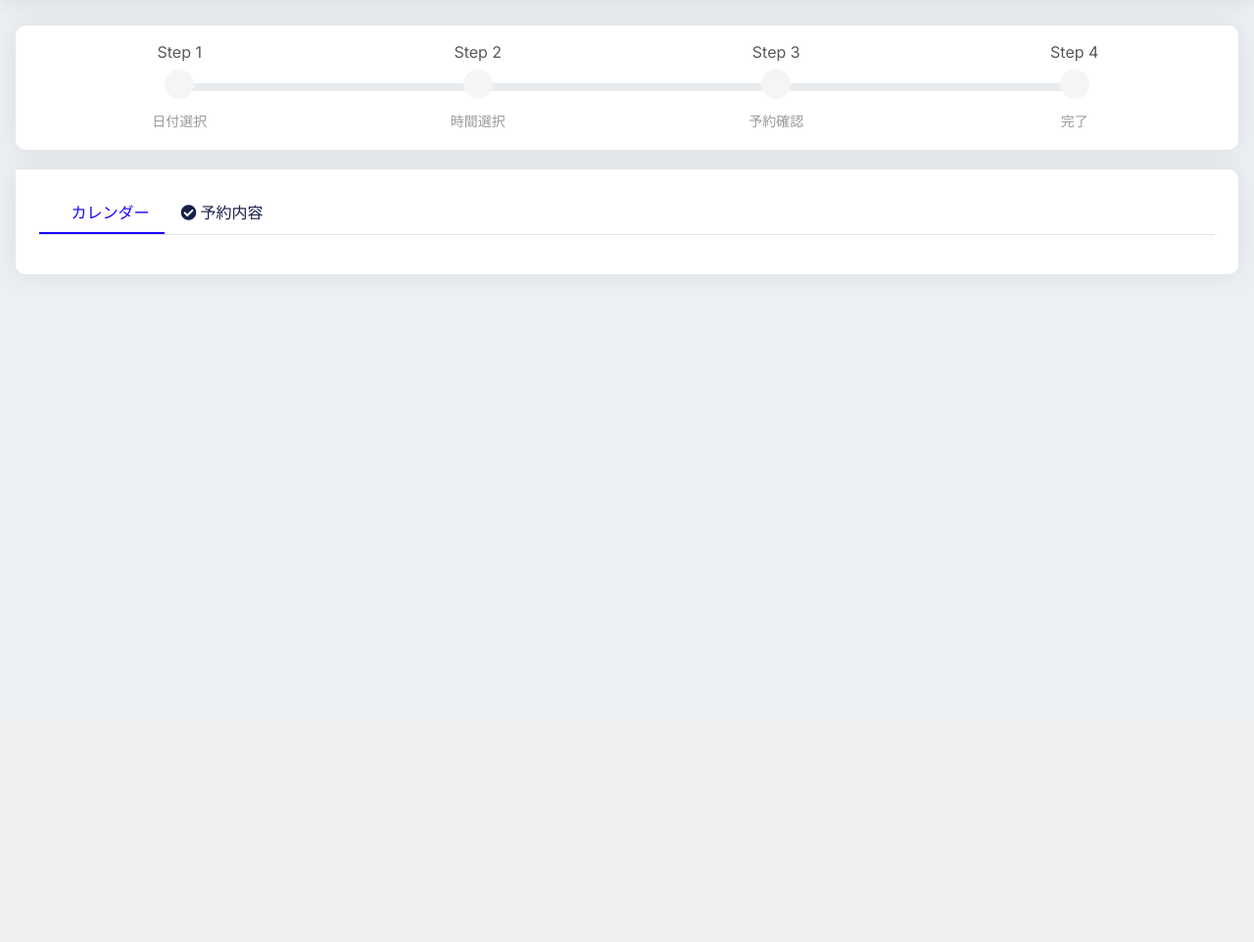
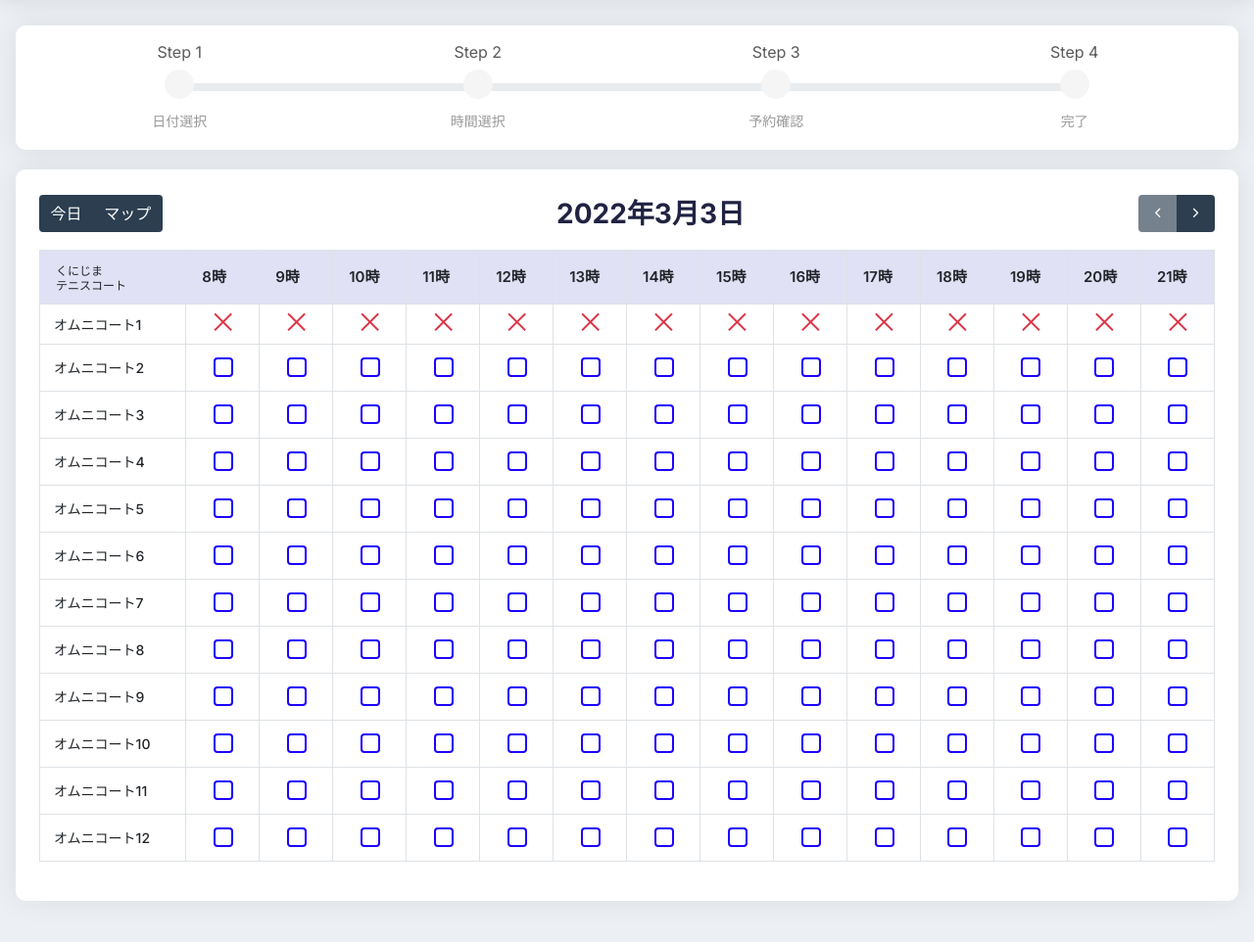
Before and after one commit to manabuyoshikawa0109/kunijima, a Laravel app: template resources/views/user/pages/auth/reservation/select_time.blade.php in a window 1280 px wide. Shown: the part 70-1032 px from the top of the page at 98% size. Before the commit the page ends 350 px from the top, so only its background shows below. Run offline with Laravel 8, Linux system fonts and the light colour scheme; the template is opened without the code that fills it, so the values that code supplies are empty; some libraries are stand-ins or nearby versions; some web fonts are replaced.

Commit message:
テニスコート予約画面（時間選択） チェックボックスでテニスコートの予約をできるよう画面実装

```diff
--- /dev/null
+++ b/public/common/assets/css/timeline-day.css
@@ -0,0 +1,76 @@
+.table-responsive td {
+	padding: 8px 14px;
+}
+
+@media screen and (max-width: 767px) {
+	.table-responsive td {
+		padding: 5px 8px;
+	}
+}
+
+.table-responsive th {
+	background: #e1e1f5;
+}
+
+.custom-control-label::before, .custom-control-label::after {
+    top: 5px !important;
+    left: -27px !important;
+}
+
+.table-responsive th:first-child {
+	line-height: 1;
+}
+
+.ti-close {
+    font-size: 20px;
+    font-weight: bold;
+}
+
+.toolbar {
+    display: flex;
+    justify-content: space-between;
+    align-items: center;
+}
+
+.toolbar-title {
+    font-size: 1.75em;
+    font-weight: 700;
+    color: #202342;
+}
+
+@media screen and (max-width: 767px) {
+    .toolbar-title {
+        font-size: 1.15em;
+    }
+}
+
+.button-group {
+    display: flex;
+    align-items: center;
+}
+
+.button-group button, .button-group button:hover {
+    background-color: #2C3E50;
+    color: white;
+    padding: 0.4em 0.65em;
+}
+
+.button-group > button:first-child {
+    border-top-right-radius: 0;
+    border-bottom-right-radius: 0;
+}
+
+.button-group > button:last-child {
+    border-top-left-radius: 0;
+    border-bottom-left-radius: 0;
+}
+
+/*
+カレンダー上のボタンと文字サイズの調整
+*/
+@media screen and (max-width: 767px) {
+    .button-group button {
+        padding: 0.3em 0.55em !important;
+        font-size: 0.8rem !important;
+    }
+}
--- a/resources/views/user/pages/auth/reservation/select_time.blade.php
+++ b/resources/views/user/pages/auth/reservation/select_time.blade.php
@@ -1,6 +1,6 @@
 @push('links')
 <link rel="stylesheet" type="text/css" href="/common/plugins/fullcalendar/main.min.css">
-<link rel="stylesheet" type="text/css" href="/common/assets/css/fullcalendar.css?{{ (now())->format('Ymdhis') }}">
+<link rel="stylesheet" type="text/css" href="/common/assets/css/timeline-day.css?{{ (now())->format('Ymdhis') }}">
 <style type="text/css">
 .table-responsive td{
 	padding: 8px 14px;
@@ -11,7 +11,7 @@
 	}
 }
 .table-responsive th{
-	background: rgba(208,208,208,.3);
+	background: #e1e1f5;
 }
 .table-responsive td:first-child, .table-responsive th:first-child {
 	border-left: 1px solid #dee2e6 !important;
@@ -21,9 +21,6 @@
 }
 .table-responsive tbody tr{
 	border-bottom: 1px solid #dee2e6 !important;
-}
-.table-responsive td:first-child, .table-responsive td:nth-child(2), .table-responsive td:last-child{
-	width: 1px;
 }
 </style>
 @endpush
@@ -36,59 +33,60 @@
 
 		@include('user.pages.auth.reservation.common.steps')
 
-		<div class="card-box p-sm-4 px-2 py-3 mb-4" style="border-top-left-radius: 0 !important;">
-			<div class="tab">
-				<ul class="nav nav-tabs customtab mb-3" role="tablist">
-					<li class="nav-item">
-						<a class="nav-link active" data-toggle="tab" href="#select-time-calendar" role="tab" aria-selected="true"><span class="micon dw dw-calendar-1 mr-1"></span>カレンダー</a>
-					</li>
-					<li class="nav-item">
-						<a class="nav-link" data-toggle="tab" href="#reservation" role="tab" aria-selected="false"><i class="fas fa-check-circle mr-1"></i>予約内容</a>
-					</li>
-				</ul>
-
-				<div class="tab-content">
-					<div class="tab-pane fade show active" id="select-time-calendar" role="tabpanel">
-						<div class="calendar-wrap">
-							<div id="calendar"></div>
+		<div class="card-box p-sm-4 px-2 py-3 mb-4">
+			<form action="{{ $page->confirmUrl() }}" method="post">
+				@csrf
+				<div class="toolbar col-12 px-0 mb-3">
+					<div class="button-group">
+						<button type="button" class="btn" onclick="location.href=''">今日</button>
+						<button type="button" class="btn" data-toggle="modal" data-target="#courtMapModal">マップ</button>
+					</div>
+					<div class="toolbar-title">
+						2022年3月3日
+					</div>
+					<div class="button-group">
+						<button disabled type="button" class="btn" onclick="location.href=''"><span class="fc-icon fc-icon-chevron-left"></span></button>
+						<button type="button" class="btn" onclick="location.href=''"><span class="fc-icon fc-icon-chevron-right"></span></button>
 					</div>
 				</div>
-					<div class="tab-pane fade" id="reservation" role="tabpanel">
-						<form action="{{ $page->confirmUrl() }}" method="post">
-							@csrf
 				<div class="table-responsive">
 					<table class="table table-bordered">
 						<thead>
 							<tr>
-											@for ($hour = 7; $hour <= 21; $hour++)
-											@if($hour === 7)
-												<th>くにじまテニス</th>
-											@else
-												<th>{{ $hour }}時</th>
-											@endif
+								<th class="align-middle"><small>くにじま<br>テニスコート</small></th>
+								@for ($hour = 8; $hour <= 21; $hour++)
+								<th class="align-middle">{{ $hour }}時</th>
 								@endfor
 							</tr>
 						</thead>
 						<tbody>
 							@for ($court = 1; $court <= 12; $court++)
 							<tr>
-											@for ($hour = 7; $hour <= 21; $hour++)
-											@if($hour === 7)
 								<td>オムニコート{{ $court }}</td>
+								@for ($hour = 8; $hour <= 21; $hour++)
+								<td class="text-center">
+									@if($court === 1)
+									<span class="icon-copy ti-close text-danger"></span>
 									@else
-												<td>
 									<div class="custom-control custom-checkbox mb-5">
-														<input type="checkbox" class="custom-control-input" id="customCheck-{{ $court }}-{{ $hour }}">
-														<label class="custom-control-label" for="customCheck-{{ $court }}-{{ $hour }}"></label>
+										<input type="checkbox" class="custom-control-input" id="reservation-check-{{ $court }}-{{ $hour }}" data-court="{{ $court }}" data-hour="{{ $hour }}">
+										<label class="custom-control-label" for="reservation-check-{{ $court }}-{{ $hour }}"></label>
 									</div>
+									@endif
 								</td>
-											@endif
 								@endfor
 							</tr>
 							@endfor
 						</tbody>
 					</table>
 				</div>
+			</form>
+		</div>
+	</div>
+</div>
+
+{{--
+	<button type="submit" class="btn btn-sm btn-dark"><i class="fas fa-check-circle mr-1"></i>予約内容を確認する</button>
 	<div class="table-responsive">
 		<table class="table table-sm">
 			<thead>
@@ -112,16 +110,8 @@
 			</tbody>
 		</table>
 	</div>
-							<div class="mt-1">
-								<button type="submit" class="btn btn-sm btn-dark"><i class="fas fa-check-circle mr-1"></i>予約内容を確認する</button>
-							</div>
-						</form>
-					</div>
-				</div>
-			</div>
-		</div>
-	</div>
-</div>
+
+--}}
 
 {{-- くにじまテニスコートマップ用モーダル --}}
 @include('user.pages.auth.include.court_map_modal')
@@ -132,176 +122,9 @@
 @endsection
 
 @push('scripts')
-<script src="/common/plugins/fullcalendar/main.min.js"></script>
 <script type="text/javascript">
-function zeroPadding(number){
-	return ('0' + number).slice(-2);
-}
+$(function(){
 
-$(function(){
-	var reservations = {};
-	var inputs = {};
-	var index = 0;
-	var count = 1;
-
-	// バージョン5.5.1 プロパティの書き方が昔と異なるので注意
-	var calendarEl = document.getElementById('calendar');
-	var calendar = new FullCalendar.Calendar(calendarEl, {
-		initialView: 'resourceTimelineDay', // 日にち表示
-		locale: 'ja',
-		initialDate: '{{ $page->selectedDate }}',
-		height: 'auto', // カレンダーの縦スクロールバーを表示させない
-		resourceAreaWidth: "14%", // resources表示幅（FullCalendar表示に対しての割合）
-		// resourceGroupField: 'facility', // resourcesのどのプロパティでグループ化するか
-		slotMinTime: '08:00:00',
-		slotMaxTime: '22:00:00',
-		slotDuration: '01:00:00', // 時間幅
-		selectable: true, // クリック/ドラッグ&ドロップで時間選択可能にするか
-		unselectAuto: false, // どこかクリックされたら選択をクリアにするか
-		// 違う日付に移動した際に、resourcesを再読み込みするか
-		refetchResourcesOnNavigate: false, // ※resourcesやeventsをAPIで取得する際に、表示されているカレンダーの開始日と終了日をパラメータで送る
-		customButtons: {
-			courtMapModalShowButton: {
-				text: '施設',
-				click: function() {
-					$('#courtMapModal').modal('show');
-				}
-			},
-			// instructionsModalShowButton: {
-			// 	text: '操作方法',
-			// 	click: function() {
-			// 		$('#instructionsModal').modal('show');
-			// 	}
-			// }
-		},
-		headerToolbar: {
-			start: 'today,courtMapModalShowButton', // カンマ区切り・・・ボタン隣接、スペース区切り・・・ボタン間にスペース
-			center: 'title',
-			end: 'prev,next'
-		},
-		buttonText: {
-			today: '今日',
-		},
-		validRange: {
-			start: '{{ $page->reservableFirstDay() }}',
-			end: '{{ $page->reservableLastDay() }}',
-		},
-		// resourcesの項目タイトルの設定
-		resourceAreaColumns: [
-			{
-				field: 'title',
-				headerContent: 'くにじまテニスコート'
-			},
-		],
-		// TODO: resourcesの順番をid順にしたい
-		resourceOrder: '{{ implode(",", range(1, 12))}}',
-		resources: [
-			@foreach(range(1, 12) as $number)
-			{
-				id: '{{ $number }}',
-				title: 'オムニコート{{ $number }}',
-				facility: 'くにじまテニスコート',
-			},
-			@endforeach
-		],
-		// PHPのAPIで取得
-		// resources: {
-		//     url:
-		//     method: 'POST'
-		// }
-		// イベントがすでに登録されている箇所の選択する度に呼ばれる(falseを返すと選択を許可しない)
-		selectOverlap: function(event) {
-			alert('他の利用者が既に予約しているので、その時間帯の施設予約はできません。');
-			return false;
-		},
-		dateClick: function(info) {
-		},
-		// クリック/ドラッグ&ドロップで選択した日付の開始時間と終了時間を取得
-		select: function(selectionInfo){
-
-			var courtId = selectionInfo.resource.id;
-
-			// クリック1回目：開始時間の値のみ取得
-			if(count === 1){
-				var start = selectionInfo.startStr;
-				// inputの値
-				start = moment(start).format('YYYY-MM-DD HH:mm');
-
-				// バリデーション用の値
-				var startDate = moment(start).format('YYYY-MM-DD');
-
-				// 表示用の値
-				var courtName = selectionInfo.resource.title;
-				var year = moment(start).format('YYYY年');
-				var monthDay = moment(start).format('M月D日');
-				var startTime = moment(start).format('h:mm');
-				// 2回目のクリックに備えて一時退避
-				inputs = {
-					court_id : courtId,
-					court_name : courtName,
-					start : start,
-					startDate : startDate,
-					year : year,
-					monthDay : monthDay,
-					startTime : startTime,
-				};
-				count++;
-				return;
-			}
-
-			if(count === 2){
-				// 開始時間と終了時間のコートが同じか確認
-				if(inputs.court_id !== courtId){
-					alert('同じコートを選択してください。')
-					inputs = {};
-					count = 1;
-					return;
-				}
-				var end = selectionInfo.endStr;
-
-				// inputの値
-				end = moment(end).format('YYYY-MM-DD HH:mm');
-
-				// バリデーション用の値
-				var endDate = moment(end).format('YYYY-MM-DD');
-
-				if(inputs.startDate !== endDate) {
-					alert('同じ日付を選択してしてください');
-					inputs = {};
-					count = 1;
-					return false;
-				}
-
-				// 表示用の値
-				var endTime = moment(end).format('h:mm');
-
-				// 入力値
-				var test1 = '<input type="hidden" name="court_id" value="' + courtId + '">';
-				var test2 = '<input type="hidden" name="start" value="' + inputs.start + '">';
-				var test3 = '<input type="hidden" name="end" value="' + end + '">';
-				console.log(test1);
-				console.log(test2);
-				console.log(test3);
-				var time = inputs.startTime + ' 〜 ' + endTime;
-				console.log(time);
-				inputs = {};
-				count = 1;
-			}
-
-			// for(var i in reservations) {
-			// 	if(courtId === reservations[i].court_id && reservations[i].start <= start && end <= reservations[i].end){
-			// 		alert('予約希望の時間帯が重複しています');
-			// 		return false;
-			// 	}
-			// }
-			//
-			// reservations[index] = {
-			//
-			// };
-			// index++;
-		},
-	});
-	calendar.render();
 });
 </script>
 @endpush
```
Lines whose indentation alone changed are shown as unchanged.
